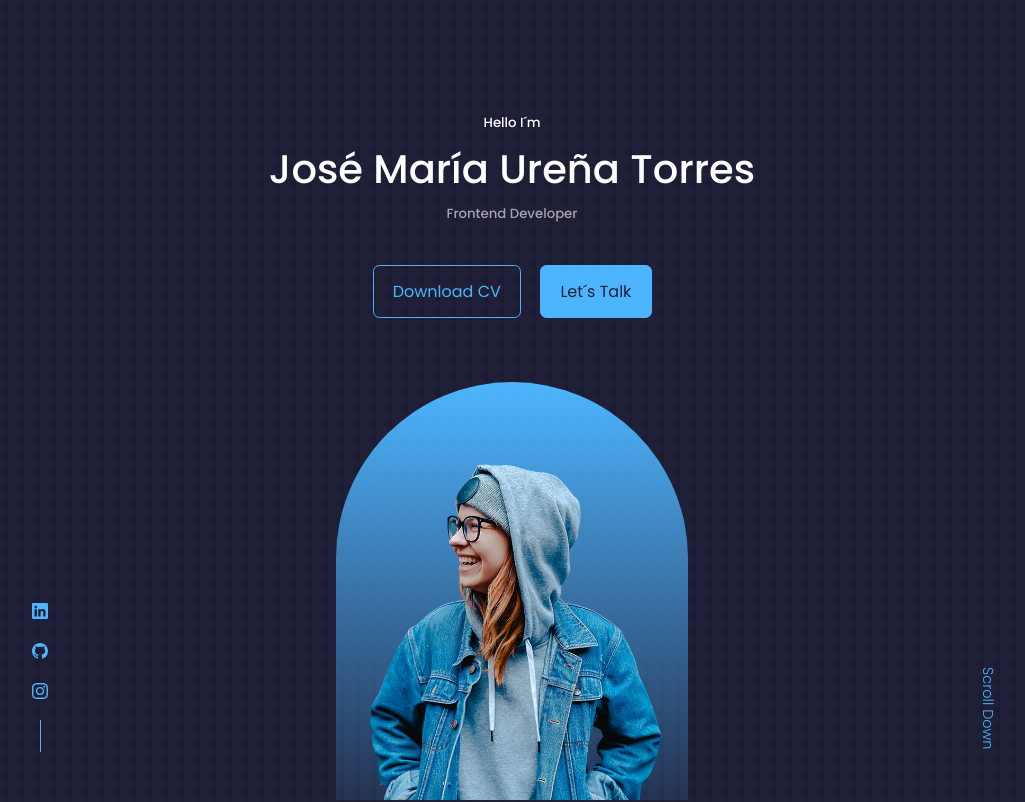
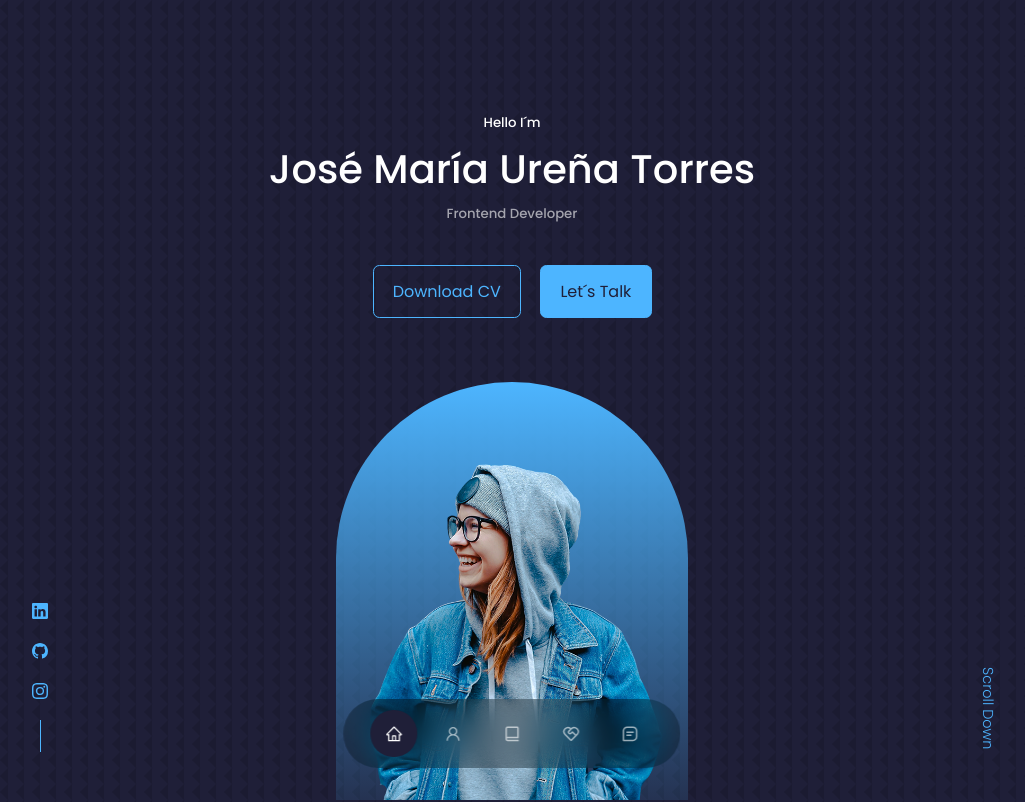
Before and after one commit to JMUT1/react-portfolio-website, a React (Create React App) app: page / in a window 1280 px wide. Shown: the top 802 px of the page, without its empty margins (128-1153 px from the left). Built offline with nearby package versions, Linux system fonts and the light colour scheme.

Commit message:
nav bar css almost done

```diff
--- a/src/components/nav/nav.css
+++ b/src/components/nav/nav.css
@@ -0,0 +1,33 @@
+nav {
+  background: rgba(0, 0, 0, 0.3);
+  width: max-content;
+  display: block;
+  padding: 0.7rem 1.7rem;
+  z-index: 2;
+  position: fixed;
+  left: 50%;
+  transform: translateX(-50%);
+  bottom: 2rem;
+  display: flex;
+  gap: 0.8rem;
+  border-radius: 3rem;
+  backdrop-filter: blur(15px);
+}
+
+nav a {
+  background: transparent;
+  padding: 0.9rem;
+  border-radius: 50%;
+  display: flex;
+  color: var(--color-light);
+  font-size: 1.1rem;
+}
+
+nav a:hover {
+  background: rgba(0, 0, 0, 0.3);
+}
+
+nav a.active {
+  background: var(--color-bg);
+  color: var(--color-white);
+}
--- a/src/components/nav/nav.jsx
+++ b/src/components/nav/nav.jsx
@@ -9,7 +9,7 @@ import { BiMessageSquareDetail } from "react-icons/bi";
 function Nav() {
   return (
     <nav>
-      <a href="#">
+      <a className="active" href="#">
         <AiOutlineHome />
       </a>
       <a href="#about">
```
